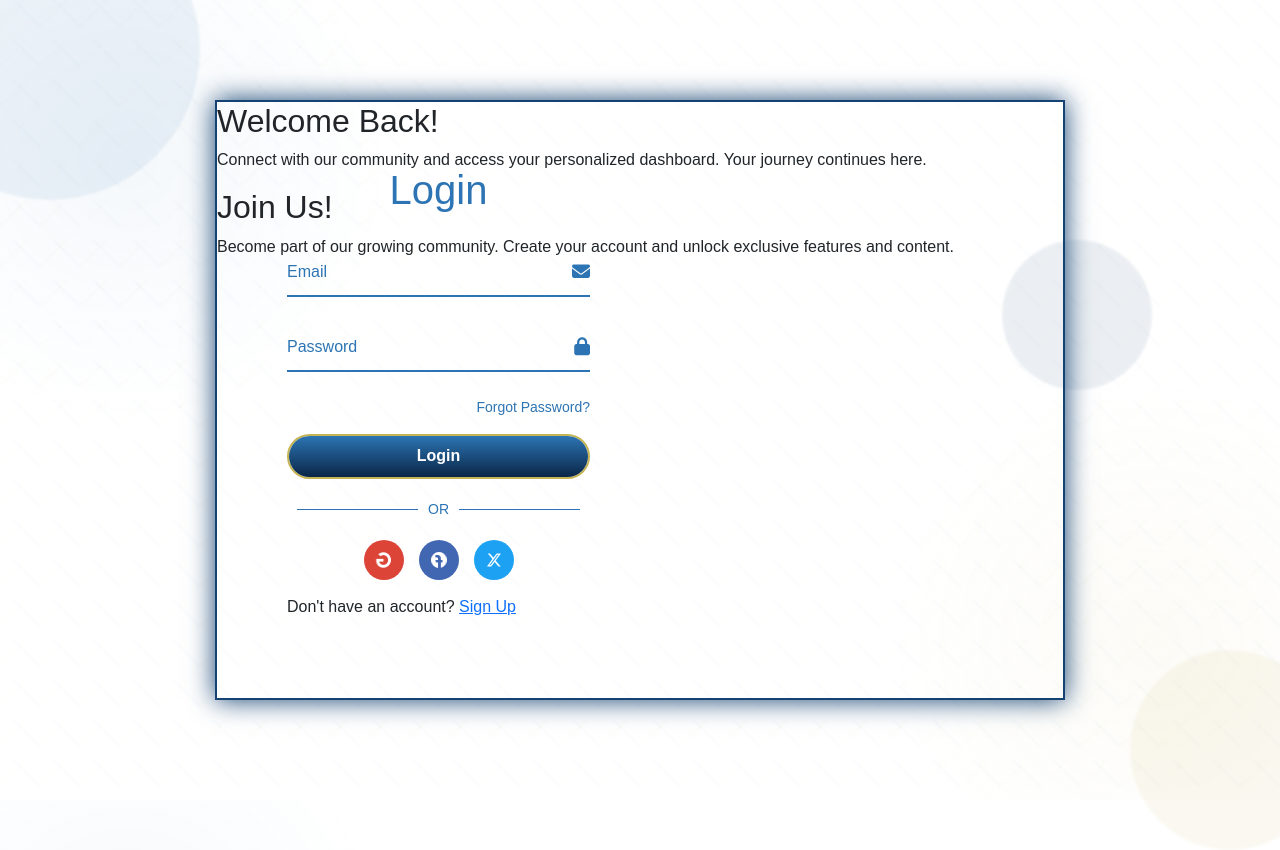
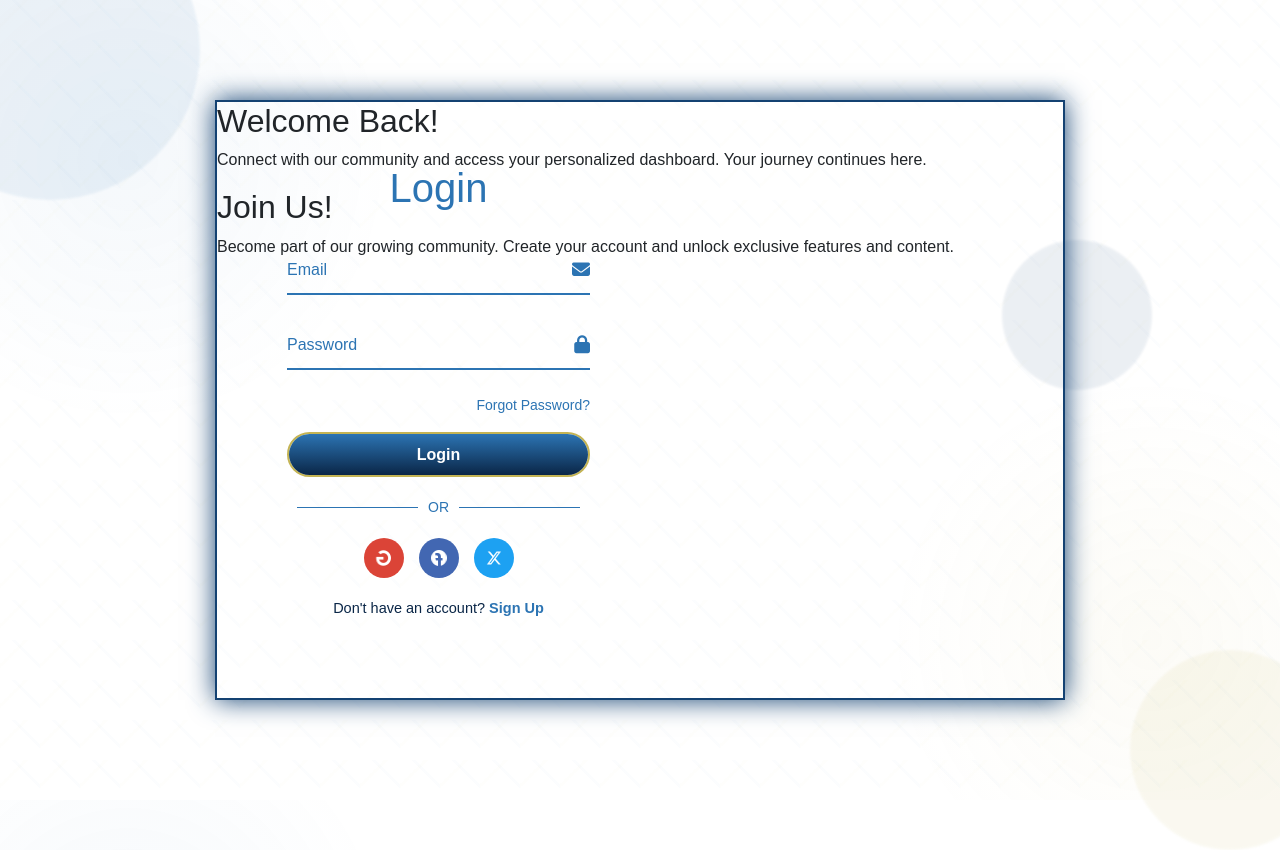
Before and after one commit to yashodha-gunawardana/QuickFix-API, a Spring Boot app: page /login.html in a window 1280 px wide; the page is wider, and only the part inside the window is pictured. Run offline with Spring Boot 4, Linux system fonts and the light colour scheme.

Commit message:
Style the links for toggling between login and signup forms with hover effects

```diff
--- a/src/main/resources/static/css/login.css
+++ b/src/main/resources/static/css/login.css
@@ -309,3 +309,20 @@
     background: var(--primary);
     margin: 0 10px;
 }
+
+.form-box .logReg-link {
+    font-size: 14.5px;
+    color: var(--dark);
+    text-align: center;
+    margin: 20px 0 10px;
+}
+
+.logReg-link p a {
+    color: var(--primary);
+    text-decoration: none;
+    font-weight: 600;
+}
+
+.logReg-link p a:hover {
+    text-decoration: underline;
+}
```
